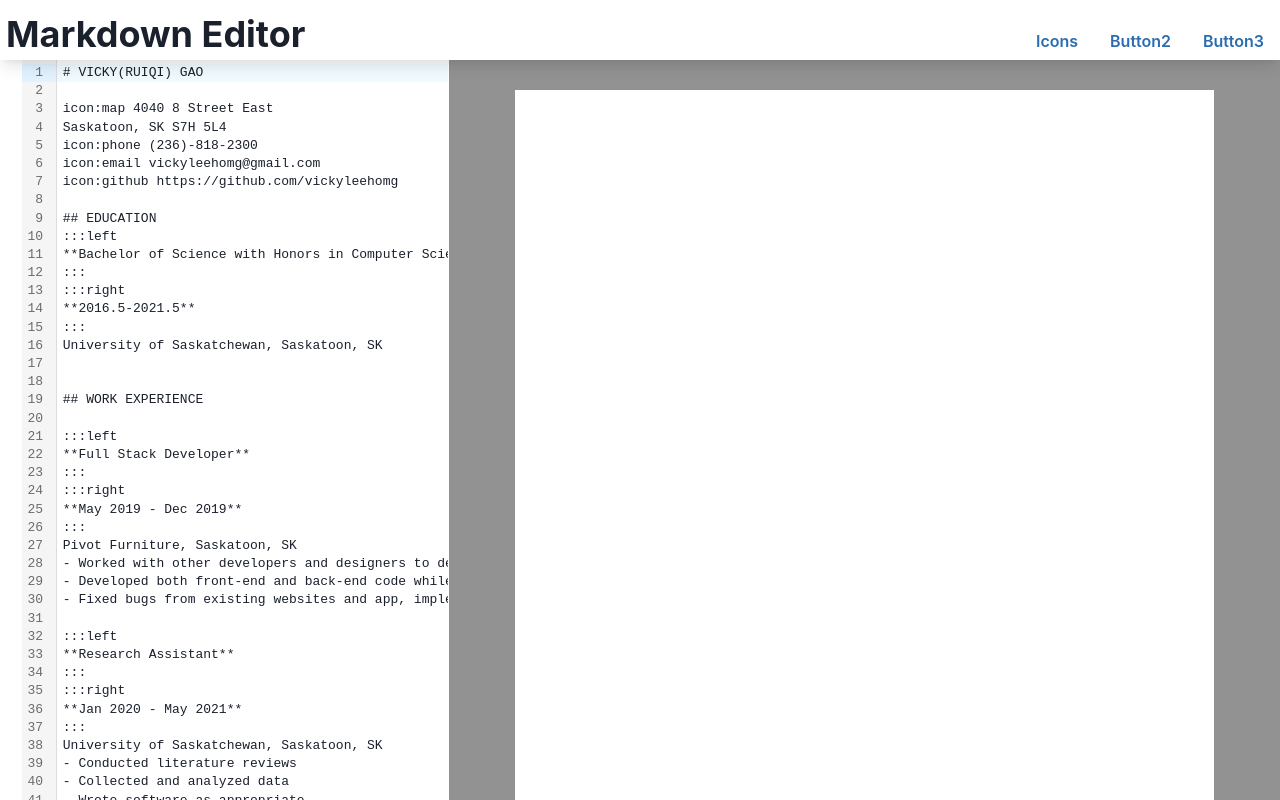
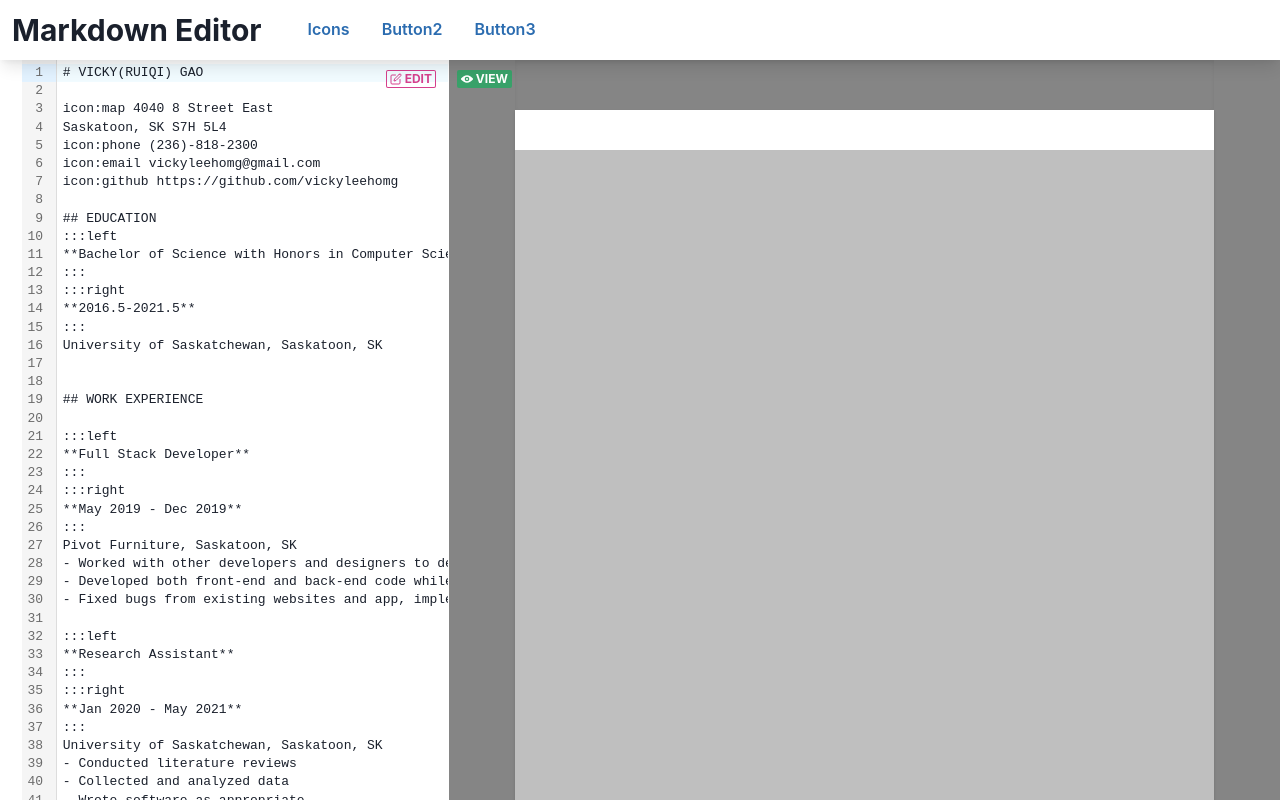
Before and after one commit to vickyleehomg/markdown-editor-ts, a React app: page / in a window 1280 px wide. Built offline with nearby package versions, Linux system fonts and the light colour scheme; what markdown-it-container would draw is missing.

Commit message:
better layout, toolbar added

```diff
--- a/package.json
+++ b/package.json
@@ -4,6 +4,7 @@
   "private": true,
   "dependencies": {
     "@babel/core": "^7.16.0",
+    "@chakra-ui/icons": "^2.0.10",
     "@chakra-ui/react": "^2.3.4",
     "@emotion/react": "^11.10.4",
     "@emotion/styled": "^11.10.4",
--- a/src/components/layout/header.tsx
+++ b/src/components/layout/header.tsx
@@ -1,36 +1,29 @@
 import React from 'react';
 import {
-    Box,
     Button,
+    Center,
     Flex,
     Heading,
-    Spacer,
-    useDisclosure
+    Spacer
   } from '@chakra-ui/react';
 import Shortcuts from '../shortcuts/shortcuts';
 
 function Header() {
-    const { isOpen, onOpen, onClose } = useDisclosure()
     return(
-        <Flex shadow='lg' pos='fixed' w='100%'  h='60px' zIndex={90} bg='white'>
-            <Box position='absolute' bottom='1'>
-                <Heading size='xl' pl='6px'>Markdown Editor</Heading>
-            </Box>
-            <Spacer/>
-            <Flex>
-                <Button variant='ghost' borderRadius='0' h='100%' pt='24px' colorScheme={'blue'}
-                    onClick={onOpen}>
-                    Icons
-                </Button>
-                <Button variant='ghost' borderRadius='0' h='100%' pt='24px' colorScheme={'blue'}>
+        <Flex shadow='lg' pos='fixed' w='100%'  h='60px' zIndex={90} bg='whiteAlpha.50'>
+            <Center>
+                <Heading size='lg' pl='12px'>Markdown Editor</Heading>
+            </Center>
+            <Flex ml='30px'>
+                <Shortcuts/>
+                <Button variant='ghost' borderRadius='0' h='100%' colorScheme={'blue'}>
                     Button2
                 </Button>
-                <Button variant='ghost' borderRadius='0' h='100%' pt='24px' colorScheme={'blue'}>
+                <Button variant='ghost' borderRadius='0' h='100%' colorScheme={'blue'}>
                     Button3
                 </Button>
             </Flex>
-
-            <Shortcuts isOpen={isOpen} onClose={onClose}/>
+            <Spacer/>
         </Flex>
     );
 };
--- /dev/null
+++ b/src/components/layout/toolbar.tsx
@@ -0,0 +1,18 @@
+import React, { useState } from 'react';
+import {
+    Center,
+    Flex,
+    HStack,
+  } from '@chakra-ui/react';
+
+function Toolbar(){
+    return(
+        <HStack ml='8%' mr='8%' h='50px' pos='sticky' shadow='inner' zIndex='dropdown' justify='flex-end'>
+            <Flex mr='10px'>
+
+            </Flex>
+        </HStack>
+   );
+};
+
+export default Toolbar;
--- a/src/components/result.tsx
+++ b/src/components/result.tsx
@@ -1,11 +1,6 @@
 import React, { useContext } from 'react';
 import '../App.css';
-import {
-  Heading,
-  Box,
-  Divider
-} from '@chakra-ui/react';
-import MarkdownIt from 'markdown-it';
+import { Box } from '@chakra-ui/react';
 import editorContext from '../editorContext';
 import markdownParserResume from "../utils/parserPlugins";
 
@@ -14,7 +9,7 @@ function Result(){
   const { markdownText } = useContext(editorContext);
 
   return(
-    <Box ml='8%' mr='8%' my='30px' bg='white' minH='calc(100vh)'>
+    <Box ml='8%' mr='8%' mb='80px' bg='whiteAlpha.600' minH='calc(100vh)' shadow='base'>
         <Box
           className='rs-view'
           dangerouslySetInnerHTML={{__html: markdownParserResume.render(markdownText)}}
--- a/src/components/shortcuts/shortcuts.tsx
+++ b/src/components/shortcuts/shortcuts.tsx
@@ -1,17 +1,18 @@
 import React, {useState, useRef }from 'react';
 import {
     Box,
+    Button,
     Modal, ModalOverlay, ModalContent, ModalHeader, ModalBody, ModalCloseButton,
     VStack,
     Text,
+    useDisclosure,
     useToast
 } from '@chakra-ui/react';
 import svgMap from "../../utils/svgMap";
 import './shortcuts.less'
 
 function Shortcuts(props:any){
-  const isOpen = props.isOpen
-  const onClose = props.onClose
+  const { isOpen, onOpen, onClose } = useDisclosure();
 
   const toast = useToast({
     position:'bottom',
@@ -22,6 +23,11 @@ function Shortcuts(props:any){
   });
 
   return(
+    <>
+      <Button variant='ghost' borderRadius='0' h='100%' colorScheme={'blue'}
+        onClick={onOpen}>
+        Icons
+      </Button>
       <Modal isOpen={isOpen} onClose={onClose}>
         <ModalOverlay />
         <ModalContent>
@@ -58,6 +64,7 @@ function Shortcuts(props:any){
           </ModalBody>
         </ModalContent>
       </Modal>
+    </>
 
   );
 };
--- a/src/main.tsx
+++ b/src/main.tsx
@@ -1,21 +1,37 @@
 import React, { useState } from 'react';
 import {
+    Badge,
+    Box,
+    Divider,
     Flex,
-    Box,
-    Divider
-  } from '@chakra-ui/react';
+} from '@chakra-ui/react';
 import MarkdownEditor from './components/markdownEditor';
 import Result from './components/result';
+import Toolbar from './components/layout/toolbar';
+import { EditIcon, ViewIcon} from '@chakra-ui/icons';
 
 function Main(){
     return(
         <Flex pos='fixed' mt ='60px'w='100%' h='calc(100vh)-60x'>
-            <Box w='35%'>
+            <Box w='35%' pos='relative'>
+                <Box zIndex='1' pos='absolute' top='5px'right='12px'>
+                    <Badge variant='outline' colorScheme='pink'>
+                        <EditIcon/> EDIT
+                    </Badge>
+                </Box>
                 <MarkdownEditor/>
             </Box>
             <Divider orientation='vertical'/>
-            <Box w='65%' bg='#929292' height={'calc(100vh - 60px)'} overflow={'scroll'}>
-                <Result/>
+            <Box w='65%' bg='blackAlpha.600' pos='relative'>
+                <Box zIndex='1' pos='absolute' top='5px'left='8px'>
+                    <Badge variant='solid' colorScheme='green'>
+                        <ViewIcon/> VIEW
+                    </Badge>
+                </Box>
+                <Toolbar/>
+                <Box  h='calc(100vh - 60px)' overflow='scroll'>
+                    <Result/>
+                </Box>
             </Box>
         </Flex>
    );
```
Also changed, not shown: 1 other file (tests, documents, lock files or other folders). Lines whose indentation alone changed are shown as unchanged.
